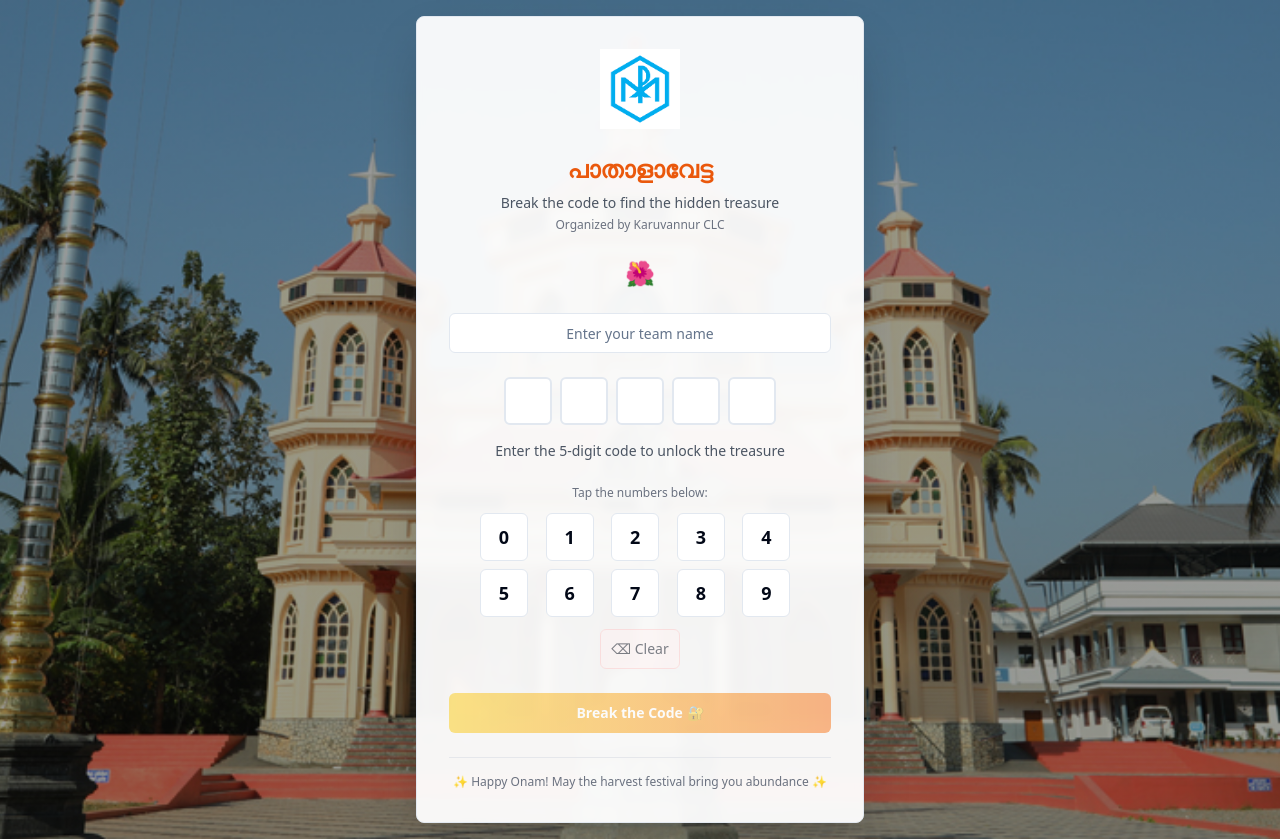
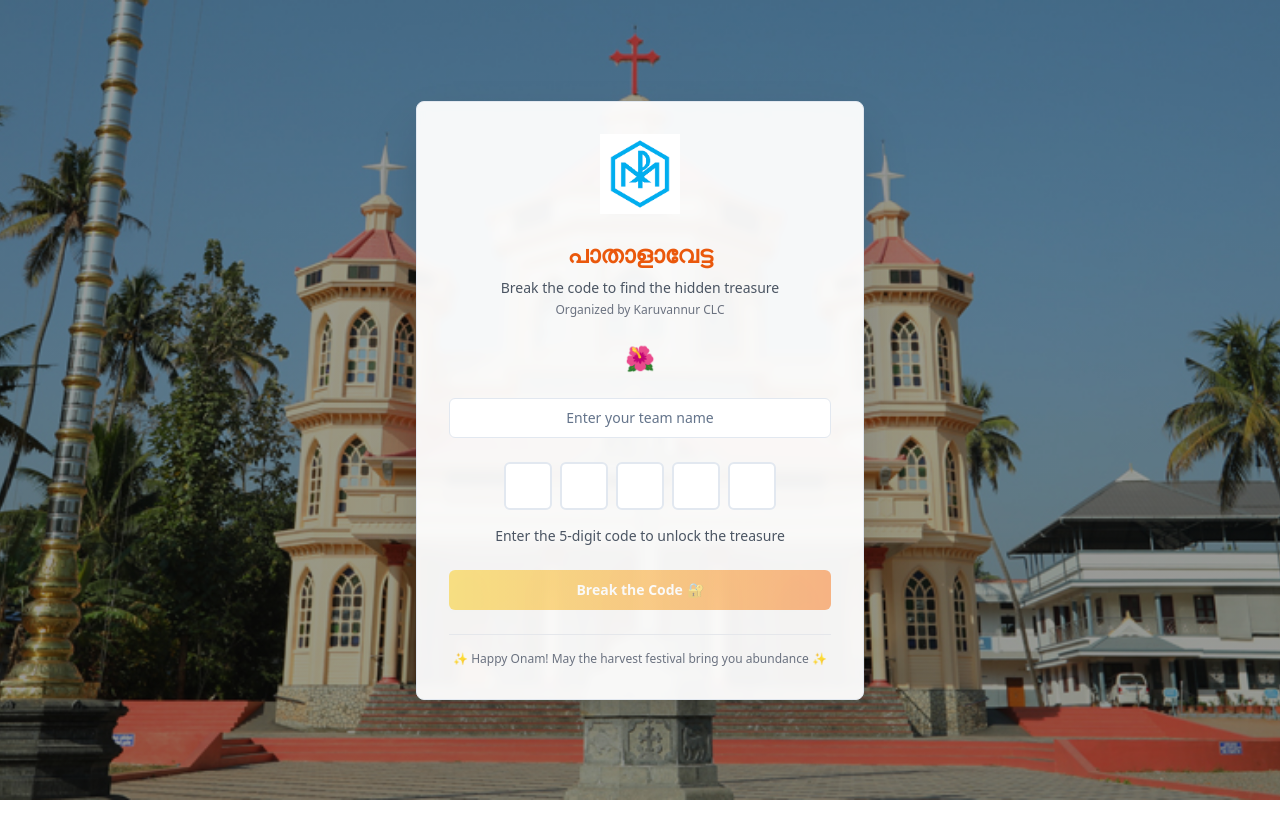
Before and after one commit to diyadavis25/dream-weaver-clone, a React (Vite) app: page / in a window 1280 px wide. After the commit the page ends 800 px from the top, so only its background shows below. Built offline with nearby package versions, Linux system fonts and the light colour scheme.

Commit message:
Revert keyboard changes

```diff
--- a/src/pages/TreasureHunt.tsx
+++ b/src/pages/TreasureHunt.tsx
@@ -9,7 +9,6 @@ const TreasureHunt = () => {
   const [teamName, setTeamName] = useState('');
   const [code, setCode] = useState(['', '', '', '', '']);
   const [gameState, setGameState] = useState<'input' | 'success' | 'failure'>('input');
-  const [activeDigit, setActiveDigit] = useState<string | null>(null);
   const CORRECT_CODE = '01964';
 
   const handleCodeChange = (index: number, value: string) => {
@@ -18,25 +17,11 @@ const TreasureHunt = () => {
       newCode[index] = value;
       setCode(newCode);
 
-      // Show active digit feedback
-      if (value) {
-        setActiveDigit(value);
-        setTimeout(() => setActiveDigit(null), 300);
-      }
-
       // Auto-focus next input
       if (value && index < 4) {
         const nextInput = document.getElementById(`code-${index + 1}`);
         nextInput?.focus();
       }
-    }
-  };
-
-  const handleKeyboardClick = (digit: string) => {
-    // Find the first empty input
-    const emptyIndex = code.findIndex(c => c === '');
-    if (emptyIndex !== -1) {
-      handleCodeChange(emptyIndex, digit);
     }
   };
 
@@ -58,8 +43,6 @@ const TreasureHunt = () => {
   const tryAgain = () => {
     setGameState('input');
     setCode(['', '', '', '', '']);
-    setActiveDigit(null);
-    setActiveDigit(null);
   };
 
   return (
@@ -117,43 +100,6 @@ const TreasureHunt = () => {
                   ))}
                 </div>
                 <p className="text-sm text-gray-600">Enter the 5-digit code to unlock the treasure</p>
-              </div>
-
-              {/* Virtual Keyboard */}
-              <div className="space-y-3">
-                <p className="text-xs text-gray-500">Tap the numbers below:</p>
-                <div className="grid grid-cols-5 gap-2 max-w-xs mx-auto">
-                  {[0, 1, 2, 3, 4, 5, 6, 7, 8, 9].map((digit) => (
-                    <Button
-                      key={digit}
-                      variant="outline"
-                      onClick={() => handleKeyboardClick(digit.toString())}
-                      className={`w-12 h-12 text-lg font-bold transition-all duration-200 ${
-                        activeDigit === digit.toString()
-                          ? 'bg-orange-500 text-white border-orange-500 scale-110'
-                          : 'hover:bg-orange-100 hover:border-orange-300'
-                      }`}
-                      disabled={code.every(c => c !== '')}
-                    >
-                      {digit}
-                    </Button>
-                  ))}
-                </div>
-                <Button
-                  variant="outline"
-                  onClick={() => {
-                    const lastFilledIndex = code.map((c, i) => c !== '' ? i : -1).filter(i => i !== -1).pop();
-                    if (lastFilledIndex !== undefined) {
-                      const newCode = [...code];
-                      newCode[lastFilledIndex] = '';
-                      setCode(newCode);
-                    }
-                  }}
-                  className="w-20 h-10 text-sm bg-red-50 hover:bg-red-100 border-red-200"
-                  disabled={code.every(c => c === '')}
-                >
-                  ⌫ Clear
-                </Button>
               </div>
 
               {/* Submit Button */}
```
